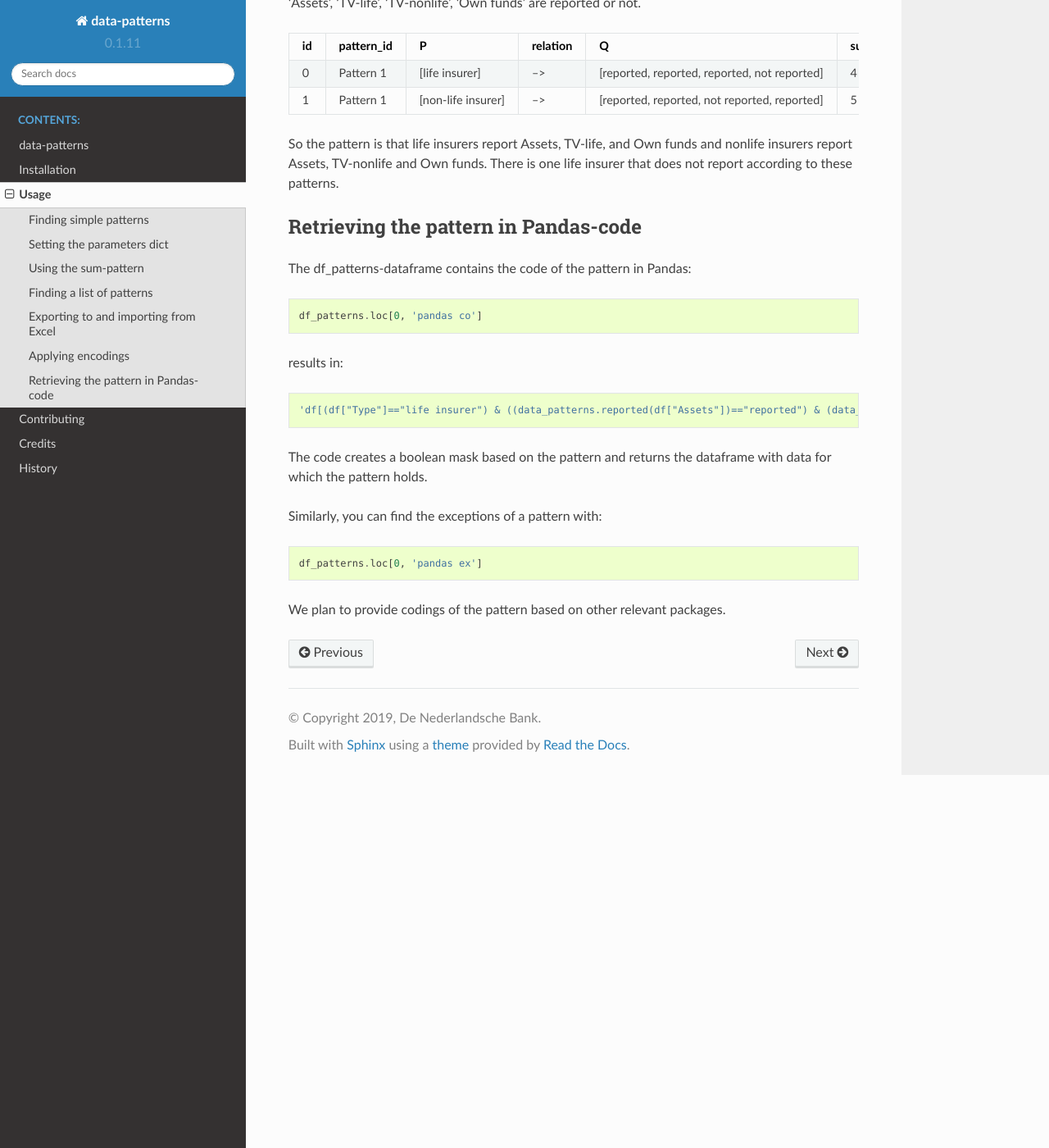
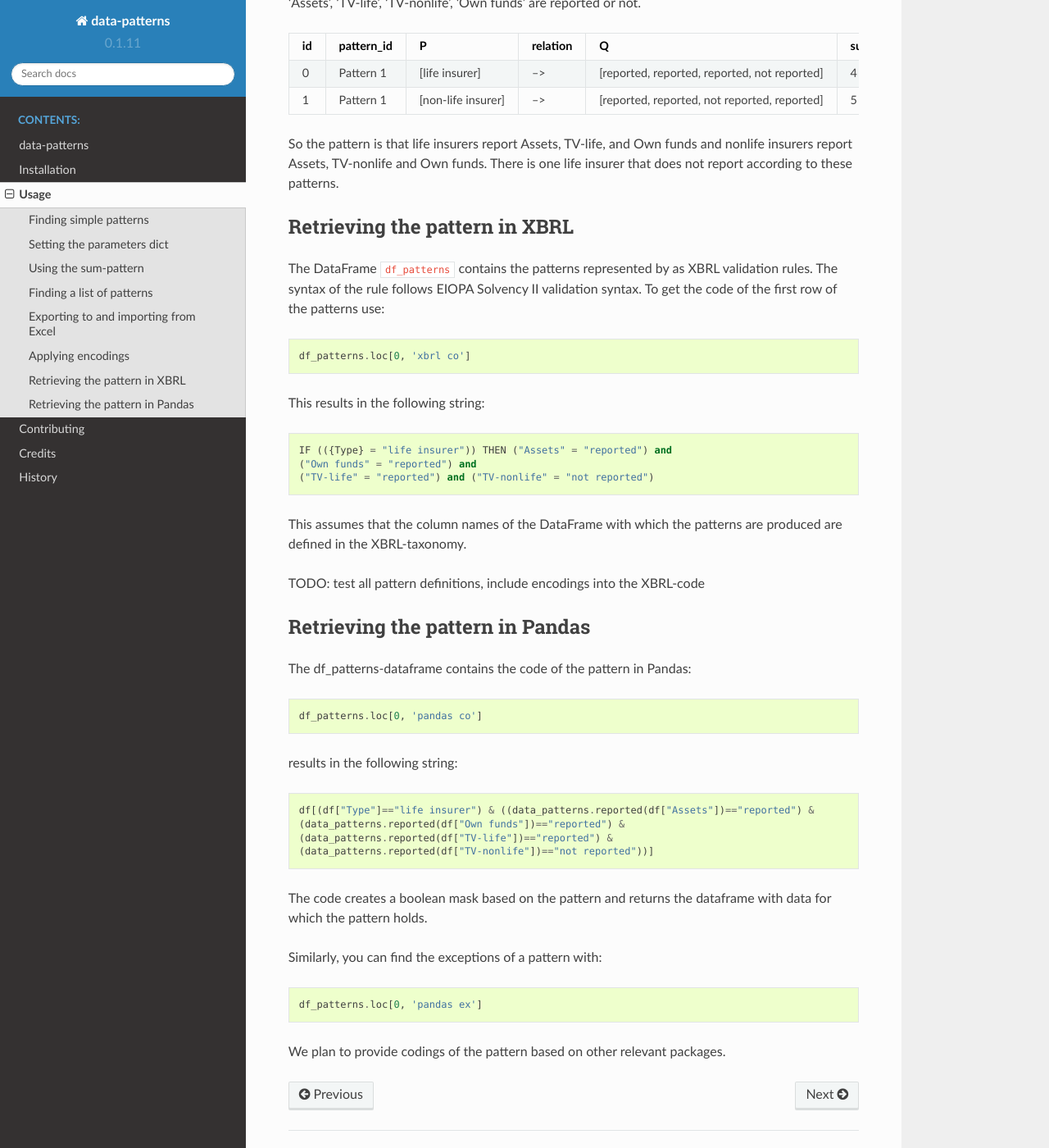
Before and after one commit to DeNederlandscheBank/data-patterns, a Sphinx documentation site: the page built from docs/usage.rst, in a window 1280 px wide and 1400 px high, scrolled down 4030 px. Shown: the whole window at 82% size. Built offline with Sphinx 7.4.7 and the Read the Docs theme 2.0.0, drawn with Linux system fonts in a browser that asks for light colours.

Commit message:
xbrl representation added

```diff
--- a/README.rst
+++ b/README.rst
@@ -27,7 +27,8 @@ Features
 
 Here is what the package does:
 
-- Generating and evaluating patterns in structured datasets and exporting them to Excel and JSON
+- Generating and evaluating patterns in structured datasets and exporting to Excel and JSON
+- Transforming generated patterns into XBRL validation rules and Pandas code
 - Evaluating reporting data with data quality rules published by De Nederlandsche Bank (to be provided)
 
 Quick overview
--- a/docs/usage.rst
+++ b/docs/usage.rst
@@ -171,16 +171,36 @@ This pattern-definition finds association patterns ('-->') between 'Type' and wh
 
 So the pattern is that life insurers report Assets, TV-life, and Own funds and nonlife insurers report Assets, TV-nonlife and Own funds. There is one life insurer that does not report according to these patterns.
 
-Retrieving the pattern in Pandas-code
--------------------------------------
+Retrieving the pattern in XBRL
+------------------------------
+
+The DataFrame ``df_patterns`` contains the patterns represented by as XBRL validation rules. The syntax of the rule follows EIOPA Solvency II validation syntax. To get the code of the first row of the patterns use::
+
+    df_patterns.loc[0, 'xbrl co']
+
+This results in the following string::
+
+    IF (({Type} = "life insurer")) THEN ("Assets" = "reported") and
+    ("Own funds" = "reported") and
+    ("TV-life" = "reported") and ("TV-nonlife" = "not reported")
+
+This assumes that the column names of the DataFrame with which the patterns are produced are defined in the XBRL-taxonomy.
+
+TODO: test all pattern definitions, include encodings into the XBRL-code
+
+Retrieving the pattern in Pandas
+--------------------------------
 
 The df_patterns-dataframe contains the code of the pattern in Pandas::
 
     df_patterns.loc[0, 'pandas co']
 
-results in::
+results in the following string::
 
-    'df[(df["Type"]=="life insurer") & ((data_patterns.reported(df["Assets"])=="reported") & (data_patterns.reported(df["Own funds"])=="reported") & (data_patterns.reported(df["TV-life"])=="reported") & (data_patterns.reported(df["TV-nonlife"])=="not reported"))]'
+    df[(df["Type"]=="life insurer") & ((data_patterns.reported(df["Assets"])=="reported") &
+    (data_patterns.reported(df["Own funds"])=="reported") &
+    (data_patterns.reported(df["TV-life"])=="reported") &
+    (data_patterns.reported(df["TV-nonlife"])=="not reported"))]
 
 The code creates a boolean mask based on the pattern and returns the dataframe with data for which the pattern holds.
 
@@ -188,4 +208,6 @@ Similarly, you can find the exceptions of a pattern with::
 
     df_patterns.loc[0, 'pandas ex']
 
+
+
 We plan to provide codings of the pattern based on other relevant packages.
```
Also changed, not shown: 2 other files.
